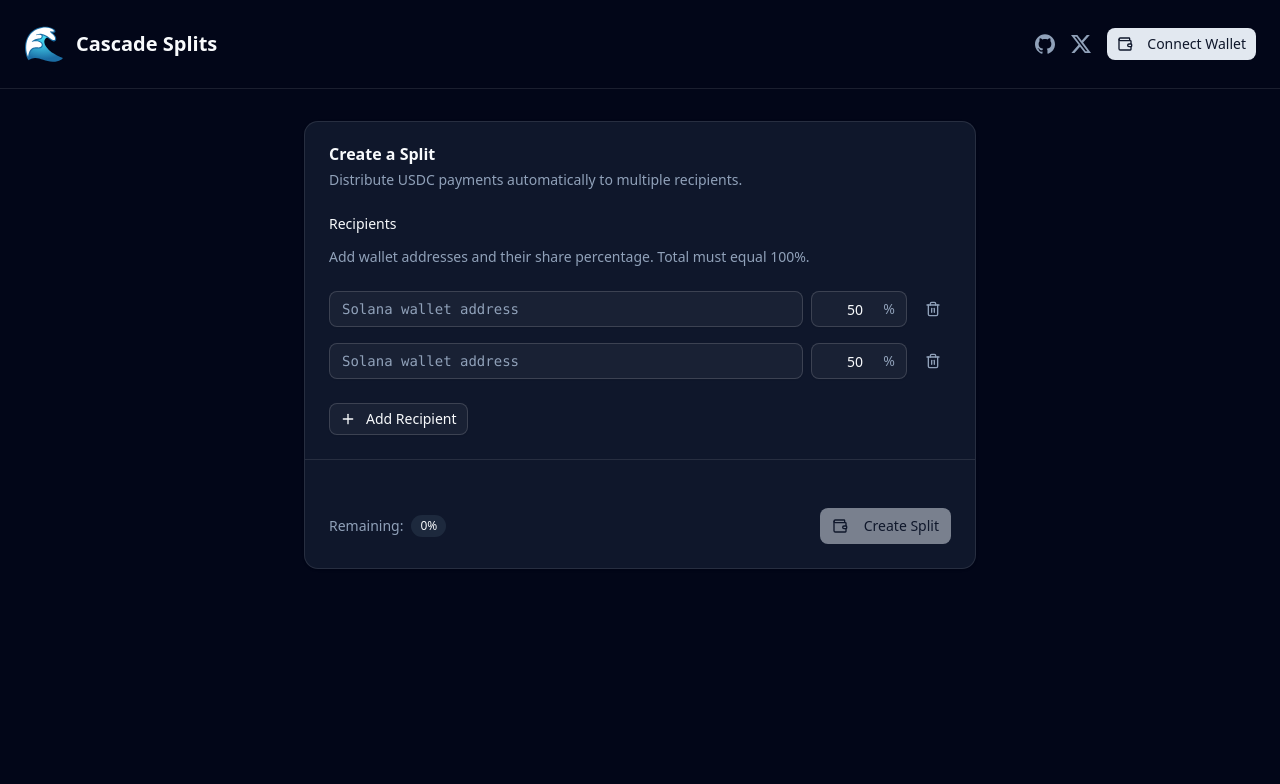
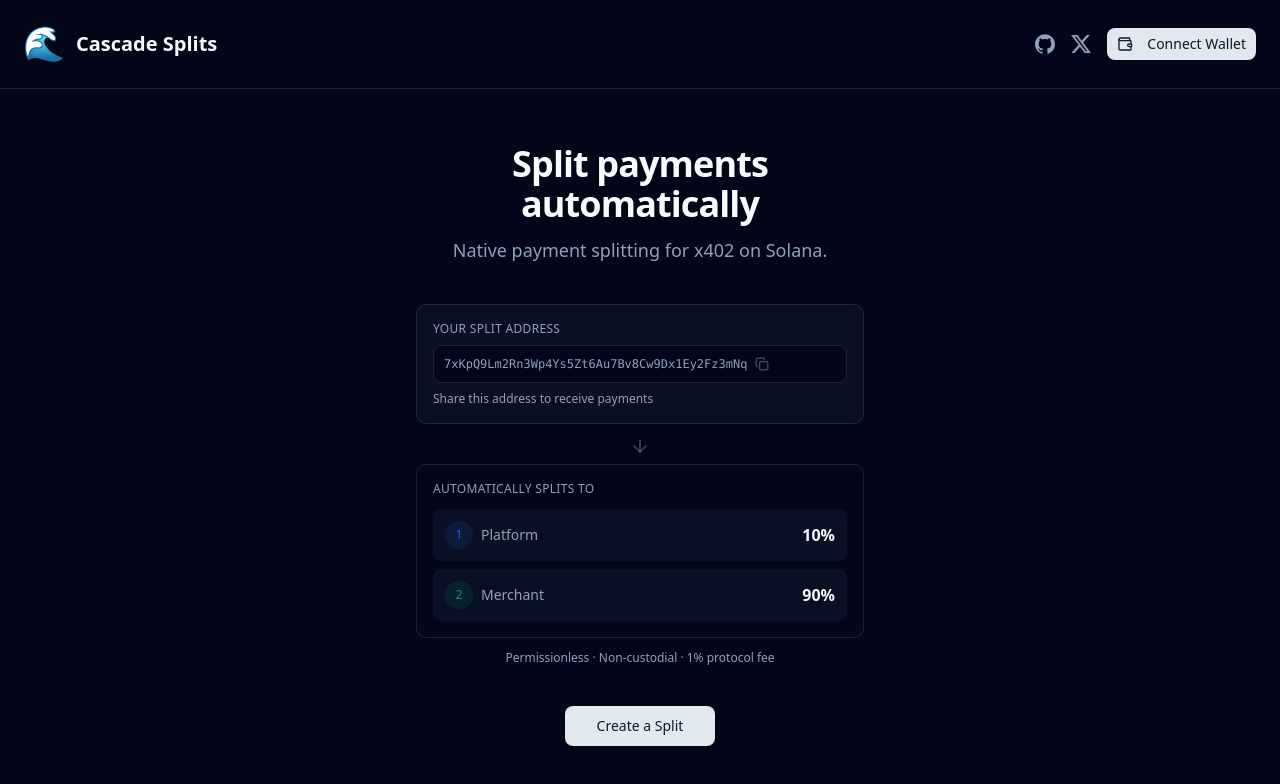
Before and after one commit to cascade-protocol/splits, a React (Vite) app in the folder packages/dashboard/: page / in a window 1280 px wide. Shown: the top 784 px of the page. Built offline with nearby package versions, Linux system fonts and the light colour scheme.

Commit message:
feat(dashboard): implement SplitExplainer component and update layout for authentication flow

```diff
--- a/packages/dashboard/src/App.tsx
+++ b/packages/dashboard/src/App.tsx
@@ -6,6 +6,7 @@ import {
 	CreateSplitForm,
 	DataTable,
 	mobileHiddenColumns,
+	SplitExplainer,
 } from "./components/splits";
 import { Toaster } from "./components/ui/sonner";
 import { mockSplits } from "./data/mocks";
@@ -27,23 +28,24 @@ export default function App() {
 	const handleCreateSplit = (recipients: ShareRecipient[]) => {
 		// TODO: Connect wallet if not authenticated, then submit transaction
 		console.log("Creating split with recipients:", recipients);
-
-		// For now, simulate wallet connection on form submit
-		if (!isAuthenticated) {
-			setIsAuthenticated(true);
-		}
 	};
 
 	return (
-		<div className="min-h-screen bg-background text-foreground">
+		<div className="flex min-h-screen flex-col bg-background text-foreground">
 			<Header
 				isAuthenticated={isAuthenticated}
 				walletAddress={isAuthenticated ? MOCK_WALLET_ADDRESS : undefined}
 				onToggleAuth={handleToggleAuth}
 			/>
-			<main className="container mx-auto px-4 py-8">
+			{!isAuthenticated ? (
+				// Not connected: hero section fills remaining space
+				<main className="flex flex-1 items-center justify-center px-4">
+					<SplitExplainer onConnect={handleToggleAuth} />
+				</main>
+			) : (
+				// Connected: standard content layout
+				<main className="container mx-auto flex-1 px-4 py-8">
 					{splits.length === 0 ? (
-					// Show create form as the main CTA when no splits exist
 						<CreateSplitForm onSubmit={handleCreateSplit} />
 					) : (
 						<>
@@ -61,6 +63,7 @@ export default function App() {
 						</>
 					)}
 				</main>
+			)}
 			<Toaster />
 		</div>
 	);
--- a/packages/dashboard/src/components/splits/create-split-form.tsx
+++ b/packages/dashboard/src/components/splits/create-split-form.tsx
@@ -1,30 +1,12 @@
 import { Controller, useFieldArray, useForm } from "react-hook-form";
 import { z } from "zod/v4";
 import { zodResolver } from "@/lib/zod-resolver";
-import { Plus, Trash2, Wallet } from "lucide-react";
+import { Check, Minus, Plus, Wallet } from "lucide-react";
 import { toast } from "sonner";
 import type { ShareRecipient } from "@cascade-fyi/splits-sdk";
 
 import { Button } from "@/components/ui/button";
 import { Input } from "@/components/ui/input";
-import {
-	Card,
-	CardContent,
-	CardDescription,
-	CardFooter,
-	CardHeader,
-	CardTitle,
-} from "@/components/ui/card";
-import {
-	Field,
-	FieldDescription,
-	FieldError,
-	FieldGroup,
-	FieldLegend,
-	FieldSet,
-} from "@/components/ui/field";
-import { Badge } from "@/components/ui/badge";
-import { Separator } from "@/components/ui/separator";
 
 // Constants
 const MAX_RECIPIENTS = 20;
@@ -37,7 +19,7 @@ function isValidSolanaAddress(address: string): boolean {
 	return base58Regex.test(address);
 }
 
-// Zod schema for split creation (uses 100% share model)
+// Zod schema for split creation
 const recipientSchema = z.object({
 	address: z
 		.string()
@@ -91,8 +73,8 @@ export function CreateSplitForm({ onSubmit }: CreateSplitFormProps) {
 		resolver: zodResolver(createSplitSchema),
 		defaultValues: {
 			recipients: [
-				{ address: "", share: 50 },
-				{ address: "", share: 50 },
+				{ address: "", share: 10 },
+				{ address: "", share: 90 },
 			],
 		},
 		mode: "onChange",
@@ -103,16 +85,14 @@ export function CreateSplitForm({ onSubmit }: CreateSplitFormProps) {
 		name: "recipients",
 	});
 
-	// Calculate remaining percentage (out of 100%)
 	const watchedRecipients = form.watch("recipients");
 	const totalShare = watchedRecipients.reduce(
 		(sum, r) => sum + (r.share || 0),
 		0,
 	);
-	const remainingShare = 100 - totalShare;
+	const isComplete = totalShare === 100;
 
 	const handleFormSubmit = (data: CreateSplitFormData) => {
-		// Convert form data to SDK format (ShareRecipient[])
 		const recipients: ShareRecipient[] = data.recipients.map((r) => ({
 			address: r.address,
 			share: r.share,
@@ -124,73 +104,39 @@ export function CreateSplitForm({ onSubmit }: CreateSplitFormProps) {
 		onSubmit?.(recipients);
 	};
 
-	const handleAddRecipient = () => {
-		if (fields.length >= MAX_RECIPIENTS) return;
+	return (
+		<div className="w-full max-w-xl mx-auto">
+			<h2 className="text-xl font-semibold mb-1">Recipients</h2>
+			<p className="text-muted-foreground text-sm mb-6">
+				Enter wallet addresses and their share percentage.
+			</p>
 
-		// Default new recipient to remaining share or 1%
-		const defaultShare = Math.max(1, Math.min(remainingShare, 99));
-		append({ address: "", share: defaultShare });
-	};
-
-	return (
-		<Card className="w-full max-w-2xl mx-auto">
-			<CardHeader>
-				<CardTitle>Create a Split</CardTitle>
-				<CardDescription>
-					Distribute USDC payments automatically to multiple recipients.
-				</CardDescription>
-			</CardHeader>
-			<CardContent>
 			<form
-					id="create-split-form"
 				onSubmit={form.handleSubmit(handleFormSubmit)}
+				className="space-y-3"
 			>
-					<FieldSet>
-						<FieldLegend variant="label">Recipients</FieldLegend>
-						<FieldDescription>
-							Add wallet addresses and their share percentage. Total must equal
-							100%.
-						</FieldDescription>
-
-						<FieldGroup className="gap-4">
 				{fields.map((field, index) => (
-								<div
-									key={field.id}
-									className="flex flex-col gap-2 sm:flex-row sm:items-start"
-								>
-									{/* Address Input */}
+					<div key={field.id} className="flex items-center gap-2">
+						{/* Address input */}
 						<Controller
 							name={`recipients.${index}.address`}
 							control={form.control}
 							render={({ field: controllerField, fieldState }) => (
-											<Field
-												className="flex-1"
-												data-invalid={fieldState.invalid}
-											>
 								<Input
 									{...controllerField}
-													placeholder="Solana wallet address"
+									placeholder="Enter address..."
 									aria-invalid={fieldState.invalid}
-													className="font-mono text-sm"
+									className="flex-1 font-mono text-sm"
 								/>
-												{fieldState.invalid && (
-													<FieldError errors={[fieldState.error]} />
-												)}
-											</Field>
 							)}
 						/>
 
-									{/* Share Input + Remove Button row */}
-									<div className="flex gap-2 items-start">
+						{/* Share input */}
 						<Controller
 							name={`recipients.${index}.share`}
 							control={form.control}
 							render={({ field: controllerField, fieldState }) => (
-												<Field
-													className="w-24 shrink-0"
-													data-invalid={fieldState.invalid}
-												>
-													<div className="relative">
+								<div className="relative w-20 shrink-0">
 									<Input
 										type="number"
 										min={1}
@@ -202,82 +148,76 @@ export function CreateSplitForm({ onSubmit }: CreateSplitFormProps) {
 											)
 										}
 										aria-invalid={fieldState.invalid}
-															className="pr-7 text-right"
+										className="pr-6 text-right [appearance:textfield] [&::-webkit-inner-spin-button]:appearance-none [&::-webkit-outer-spin-button]:appearance-none"
 									/>
-														<span className="absolute right-3 top-1/2 -translate-y-1/2 text-muted-foreground text-sm">
+									<span className="absolute right-2 top-1/2 -translate-y-1/2 text-muted-foreground text-sm">
 										%
 									</span>
 								</div>
-													{fieldState.invalid && (
-														<FieldError errors={[fieldState.error]} />
-													)}
-												</Field>
 							)}
 						/>
 
-										{/* Remove Button */}
+						{/* Remove button */}
 						{fields.length > 1 && (
 							<Button
 								type="button"
 								variant="ghost"
 								size="icon"
 								onClick={() => remove(index)}
-												className="shrink-0 text-muted-foreground hover:text-destructive"
+								className="shrink-0 h-9 w-9 rounded-full text-muted-foreground hover:text-destructive"
 								aria-label={`Remove recipient ${index + 1}`}
 							>
-												<Trash2 className="h-4 w-4" />
+								<Minus className="h-4 w-4" />
 							</Button>
 						)}
 					</div>
+				))}
+
+				{/* Add recipient */}
+				<button
+					type="button"
+					onClick={() => append({ address: "", share: 0 })}
+					disabled={fields.length >= MAX_RECIPIENTS}
+					className="text-primary text-sm font-medium hover:underline disabled:opacity-50 disabled:cursor-not-allowed"
+				>
+					<Plus className="h-4 w-4 inline mr-1" />
+					Add recipient
+				</button>
+
+				{/* Total indicator */}
+				<div className="flex items-center gap-4 pt-2">
+					<div className="flex items-center gap-2">
+						{isComplete ? (
+							<Check className="h-4 w-4 text-green-500" />
+						) : (
+							<span className="h-4 w-4 rounded-full border-2 border-muted-foreground/50" />
+						)}
+						<span
+							className={`text-sm font-medium ${isComplete ? "text-green-500" : "text-muted-foreground"}`}
+						>
+							{totalShare}%
+						</span>
 					</div>
-							))}
-						</FieldGroup>
-
-						{/* Add Recipient Button */}
-						<Button
-							type="button"
-							variant="outline"
-							size="sm"
-							onClick={handleAddRecipient}
-							disabled={fields.length >= MAX_RECIPIENTS}
-							className="w-fit"
-						>
-							<Plus className="h-4 w-4 mr-1" />
-							Add Recipient
-						</Button>
-
-						{/* Form-level errors */}
-						{form.formState.errors.recipients?.root && (
-							<FieldError
-								errors={[form.formState.errors.recipients.root]}
-								className="mt-2"
-							/>
-						)}
-					</FieldSet>
-				</form>
-			</CardContent>
-
-			<Separator />
-
-			<CardFooter className="flex justify-between items-center pt-6">
-				{/* Remaining Share Indicator */}
-				<div className="flex items-center gap-2">
-					<span className="text-sm text-muted-foreground">Remaining:</span>
-					<Badge variant={remainingShare === 0 ? "secondary" : "destructive"}>
-						{remainingShare}%
-					</Badge>
 				</div>
 
-				{/* Submit Button */}
+				{/* Error message */}
+				{form.formState.errors.recipients?.root && (
+					<p className="text-destructive text-sm">
+						{form.formState.errors.recipients.root.message}
+					</p>
+				)}
+
+				{/* Submit */}
 				<Button
 					type="submit"
-					form="create-split-form"
-					disabled={remainingShare !== 0 || !form.formState.isValid}
+					size="lg"
+					disabled={!isComplete || !form.formState.isValid}
+					className="w-full mt-6"
 				>
 					<Wallet className="h-4 w-4 mr-2" />
 					Create Split
 				</Button>
-			</CardFooter>
-		</Card>
+			</form>
+		</div>
 	);
 }
--- a/packages/dashboard/src/components/splits/index.tsx
+++ b/packages/dashboard/src/components/splits/index.tsx
@@ -1,4 +1,5 @@
 export { columns, mobileHiddenColumns } from "./columns";
 export { CreateSplitForm } from "./create-split-form";
 export { DataTable } from "./data-table";
+export { SplitExplainer } from "./split-explainer";
 export { SplitsEmptyState } from "./empty-state";
--- /dev/null
+++ b/packages/dashboard/src/components/splits/split-explainer.tsx
@@ -0,0 +1,90 @@
+import { ArrowDown, Copy } from "lucide-react";
+import { Button } from "@/components/ui/button";
+
+interface SplitExplainerProps {
+	onConnect: () => void;
+}
+
+/**
+ * Static explainer showing how payment splits work.
+ * Emphasizes the vault address concept - it's just an address you share.
+ */
+export function SplitExplainer({ onConnect }: SplitExplainerProps) {
+	return (
+		<div className="flex w-full max-w-md flex-col items-center py-8 md:py-12">
+			{/* Headline */}
+			<div className="text-center mb-8 md:mb-10">
+				<h1 className="text-2xl font-bold tracking-tight mb-2 sm:text-3xl md:text-4xl md:mb-3">
+					Split payments automatically
+				</h1>
+				<p className="text-muted-foreground text-sm sm:text-base md:text-lg">
+					Native payment splitting for x402 on Solana.
+				</p>
+			</div>
+
+			{/* Flow Diagram */}
+			<div className="w-full mb-8 md:mb-10">
+				{/* Vault Address - the key concept */}
+				<div className="border rounded-lg p-4 bg-muted/30 mb-1">
+					<p className="text-xs font-medium text-muted-foreground mb-2 uppercase tracking-wide">
+						Your Split Address
+					</p>
+					<div className="flex items-center gap-2 p-2.5 bg-background rounded-md border font-mono text-xs">
+						<span className="text-muted-foreground break-all">
+							7xKpQ9Lm2Rn3Wp4Ys5Zt6Au7Bv8Cw9Dx1Ey2Fz3mNq
+						</span>
+						<Copy className="h-3.5 w-3.5 text-muted-foreground/50 shrink-0" />
+					</div>
+					<p className="text-xs text-muted-foreground mt-2">
+						Share this address to receive payments
+					</p>
+				</div>
+
+				{/* Arrow down */}
+				<div className="flex justify-center py-2">
+					<ArrowDown className="h-5 w-5 text-muted-foreground/40" />
+				</div>
+
+				{/* Auto-split visualization */}
+				<div className="border rounded-lg p-4 bg-background">
+					<p className="text-xs font-medium text-muted-foreground mb-3 uppercase tracking-wide">
+						Automatically splits to
+					</p>
+
+					{/* Recipients - 10/90 marketplace split */}
+					<div className="space-y-2">
+						<div className="flex items-center justify-between p-3 bg-muted/30 rounded-md">
+							<div className="flex items-center gap-2">
+								<div className="h-7 w-7 rounded-full bg-blue-500/10 flex items-center justify-center text-xs font-medium text-blue-600">
+									1
+								</div>
+								<span className="text-sm text-muted-foreground">Platform</span>
+							</div>
+							<span className="font-semibold">10%</span>
+						</div>
+
+						<div className="flex items-center justify-between p-3 bg-muted/30 rounded-md">
+							<div className="flex items-center gap-2">
+								<div className="h-7 w-7 rounded-full bg-emerald-500/10 flex items-center justify-center text-xs font-medium text-emerald-600">
+									2
+								</div>
+								<span className="text-sm text-muted-foreground">Merchant</span>
+							</div>
+							<span className="font-semibold">90%</span>
+						</div>
+					</div>
+				</div>
+
+				{/* Bottom note */}
+				<p className="text-center text-xs text-muted-foreground mt-3">
+					Permissionless · Non-custodial · 1% protocol fee
+				</p>
+			</div>
+
+			{/* CTA */}
+			<Button size="lg" onClick={onConnect} className="px-8">
+				Create a Split
+			</Button>
+		</div>
+	);
+}
```
Lines whose indentation alone changed are shown as unchanged.
